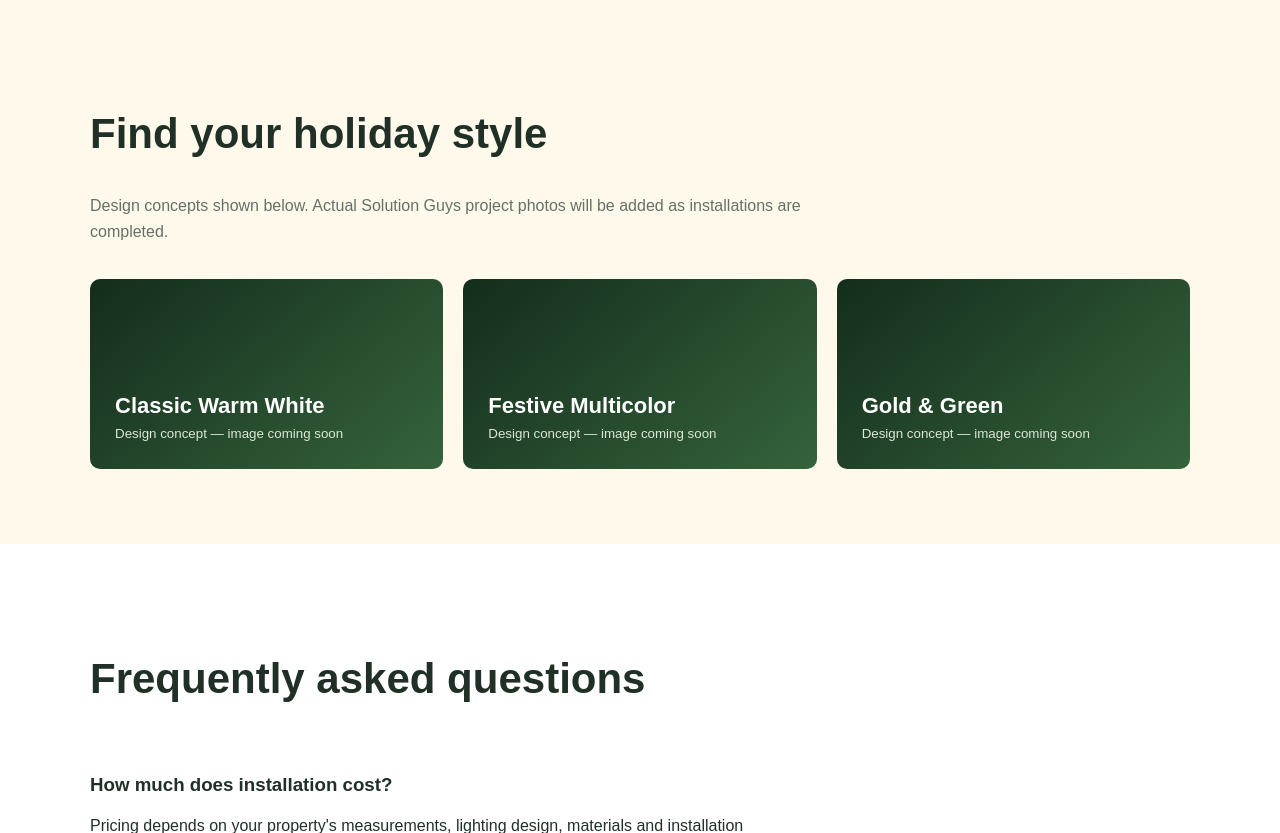
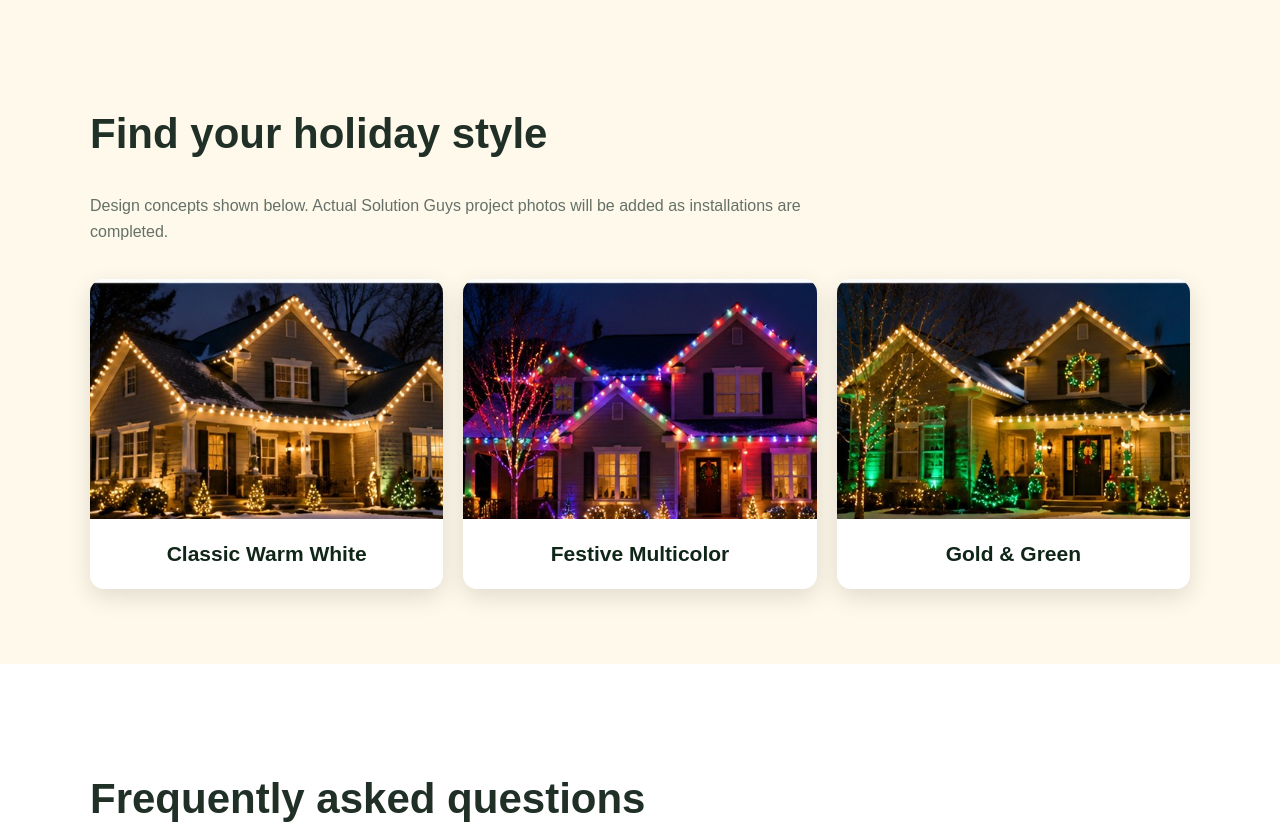
Before and after one commit to Dwowbyte/solution-guys-nj-site, a Flask app: page /christmas-lights in a window 1280 px wide. Shown: the part 2169-3002 px from the top of the page. Run offline with Flask 3, Linux system fonts and the light colour scheme.

Commit message:
Implement Christmas lighting gallery section
Added a Christmas lighting photo gallery with cards for different styles.

```diff
--- a/templates/christmas_lights.html
+++ b/templates/christmas_lights.html
@@ -168,6 +168,36 @@
     }
     .gallery-placeholder strong { font-size: 22px; }
     .gallery-placeholder small { color: #dce7d7; }
+
+
+/* Christmas lighting photo gallery */
+.christmas-gallery-card {
+    background: #ffffff;
+    border-radius: 14px;
+    overflow: hidden;
+    box-shadow: 0 8px 24px rgba(0, 0, 0, 0.12);
+    transition: transform 0.3s ease;
+}
+
+.christmas-gallery-card:hover {
+    transform: translateY(-5px);
+}
+
+.christmas-gallery-card img {
+    display: block;
+    width: 100%;
+    height: 240px;
+    object-fit: cover;
+}
+
+.christmas-gallery-card strong {
+    display: block;
+    padding: 18px;
+    color: #102619;
+    font-size: 21px;
+    text-align: center;
+}
+
 
     .faq-item {
       border-bottom: 1px solid #dfe6df;
@@ -357,18 +387,27 @@
     <h2>Find your holiday style</h2>
     <p class="section-intro">Design concepts shown below. Actual Solution Guys project photos will be added as installations are completed.</p>
     <div class="grid">
-      <div class="gallery-placeholder">
-        <strong>Classic Warm White</strong>
-        <small>Design concept — image coming soon</small>
-      </div>
-      <div class="gallery-placeholder">
-        <strong>Festive Multicolor</strong>
-        <small>Design concept — image coming soon</small>
-      </div>
-      <div class="gallery-placeholder">
-        <strong>Gold & Green</strong>
-        <small>Design concept — image coming soon</small>
-      </div>
+<div class="christmas-gallery-card">
+    <img src="{{ url_for('static', filename='images/classic-warm-white.jpg') }}"
+         alt="Classic Warm White Christmas Lighting"
+         loading="lazy">
+    <strong>Classic Warm White</strong>
+</div>
+
+<div class="christmas-gallery-card">
+    <img src="{{ url_for('static', filename='images/festive-multicolor.jpg') }}"
+         alt="Festive Multicolor Christmas Lighting"
+         loading="lazy">
+    <strong>Festive Multicolor</strong>
+</div>
+
+<div class="christmas-gallery-card">
+    <img src="{{ url_for('static', filename='images/gold-and-green.jpg') }}"
+         alt="Gold and Green Christmas Lighting"
+         loading="lazy">
+    <strong>Gold &amp; Green</strong>
+</div>
+
     </div>
   </div>
 </section>
```
